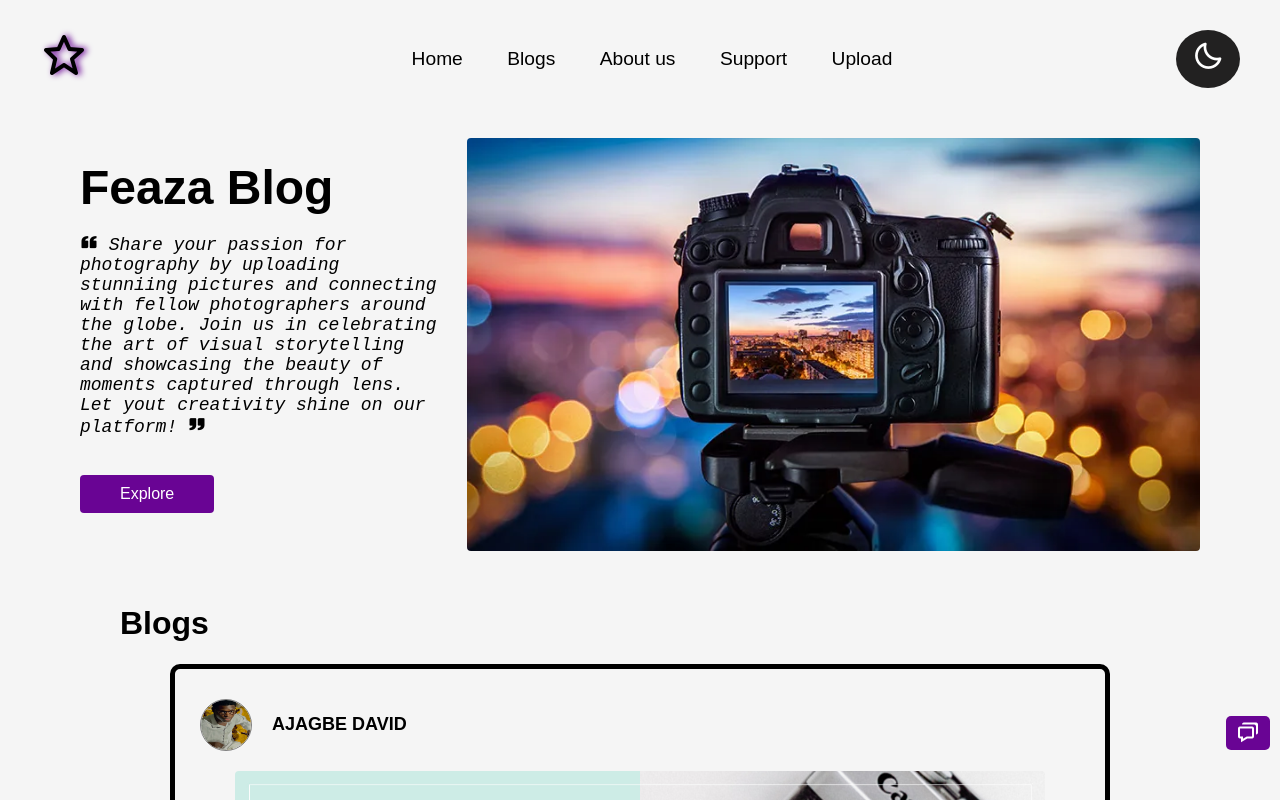
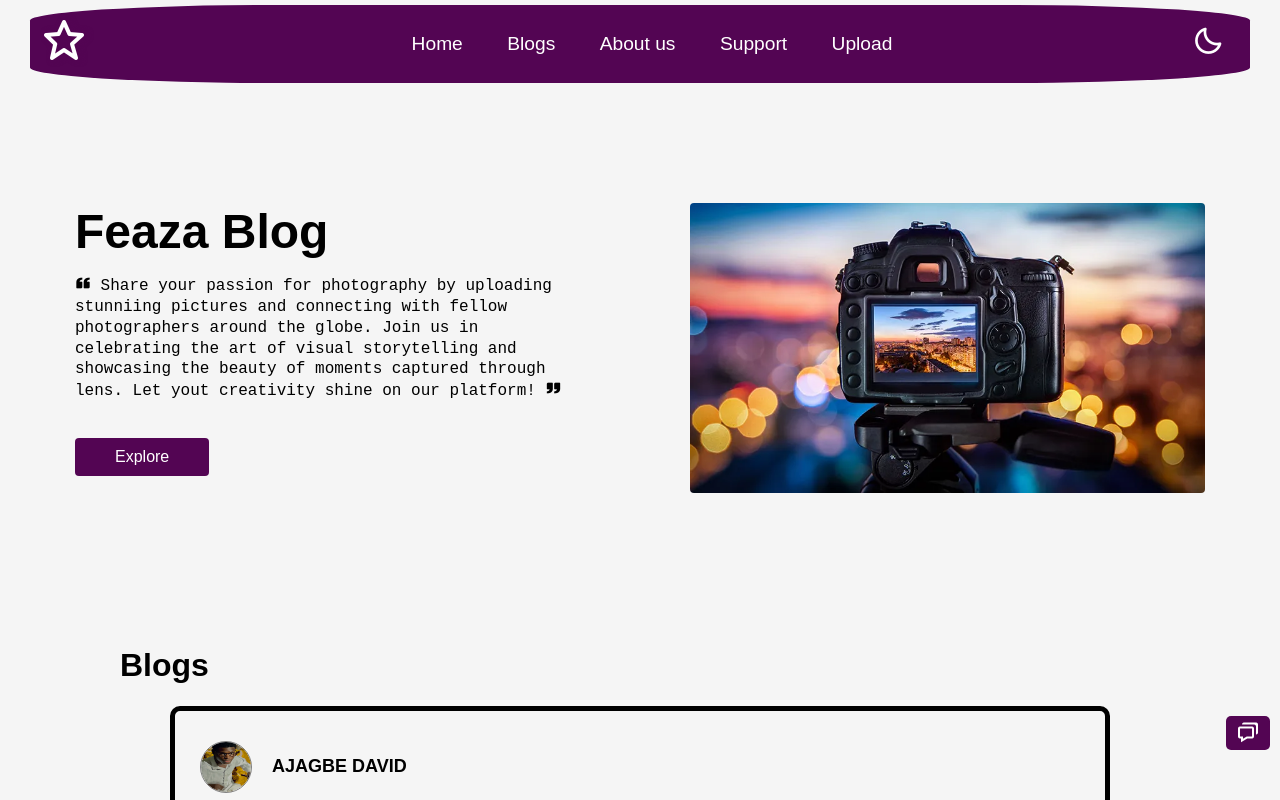
Before and after one commit to ajdave1/FEAZANEW, a plain HTML site: page index.html in a window 1280 px wide. Shown: the top 800 px of the page. Drawn offline with nearby package versions, Linux system fonts and the light colour scheme.

Commit message:
Update style.css

```diff
--- a/style/style.css
+++ b/style/style.css
@@ -1,6 +1,6 @@
 body{
     --primary-color: rgb(73, 6, 161);
-    --secondary-color:rgb(105, 4, 148);
+    --secondary-color:rgb(83, 5, 83);
     --default-border:4px;
     --color-white:white;
     --color-black:black;
@@ -10,14 +10,18 @@ body{
     background-color: whitesmoke;
     transition: 0.9s;
     display: block;
-    padding: 20px;
+    padding: 5px 20px 20px 20px;
 }
 nav{
     display:flex;
     justify-content: space-between;
     align-items: center;
-    margin: 10px 20px;
-
+    margin: 0cqmin 10px;
+  background-color:rgb(83, 5, 83);
+  padding:10px 10px;
+  border-radius: 20%;
+  color: white;
+/* border: 1px inset ; */
 }
 
 nav ul li{
@@ -31,20 +35,20 @@ nav ul li a{
     color: inherit;
     text-decoration: none;
     cursor: pointer;
+    transition: 0.5s;
 }
-nav ul li a:hover, nav ul li a:active{
-    color: var(--primary-color);
+nav ul li a:hover, nav ul li a:active{color: gray;
 }
 .open-menu{
     display: none;
 
 }
 .container{
-   margin: 30px;
+   margin: 50px;
    display: grid;
-   grid-template-columns: 1fr 2fr;
+   grid-template-columns: 1fr 1fr;
    align-items: center;
-   gap: 20px;
+   gap: 100px;
 }
 /* .sec-image {
        min-width: 400px;
@@ -73,26 +77,20 @@ nav ul li a:hover, nav ul li a:active{
 }
 
 .section{
-    margin: 50px 30px;
+    margin: 120px 5px 150px 5px;
 
 }
 .header{
   margin:0;
-
-
-
-
-
 }
 .header h1{
 font-size: 3rem;
 margin: 0;
 }
 .header p{
-
     font-family: monospace;
-    font-size: 18px;
-    font-style: italic;
+    font-size: 16px;
+line-height: 1.3em;
 }
 .header > button{
     background-color: var(--secondary-color);
@@ -111,7 +109,7 @@ margin: 0;
     align-items: center;
 }
 .switch-mode{
-   background-color: rgb(34, 33, 33);
+   /* background-color: rgb(34, 33, 33); */
    color: white;
    font-size: 2rem;
    padding: 10px 16px;
```
